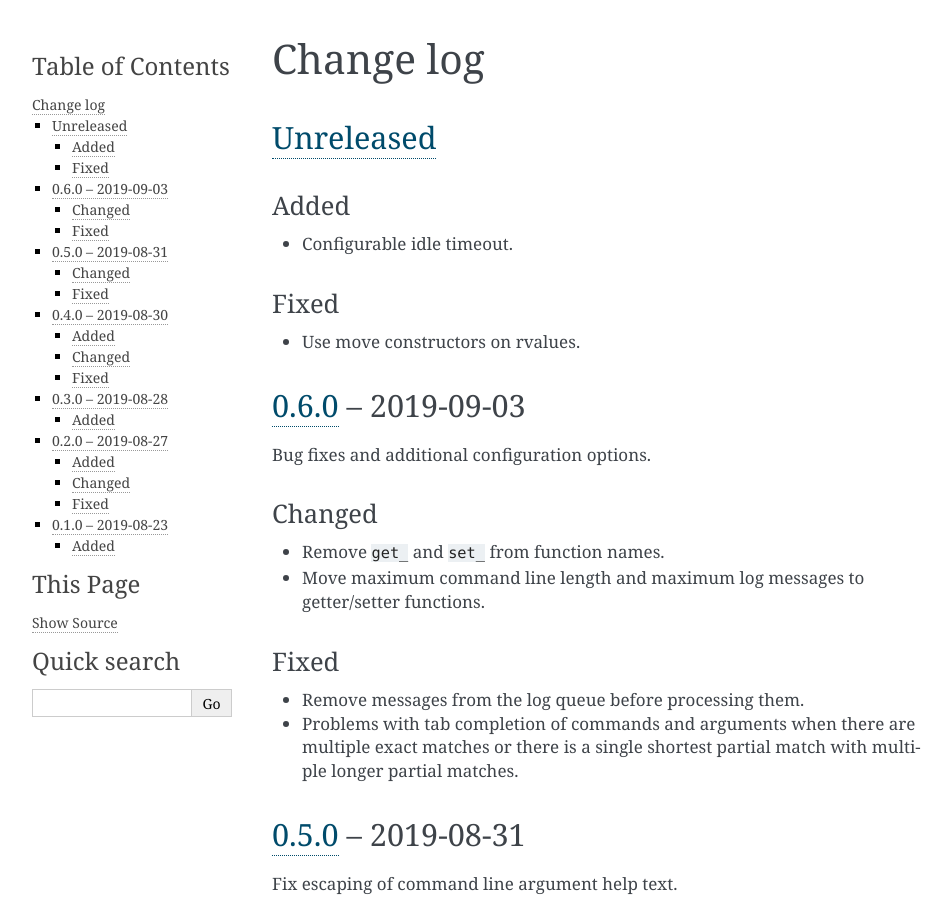
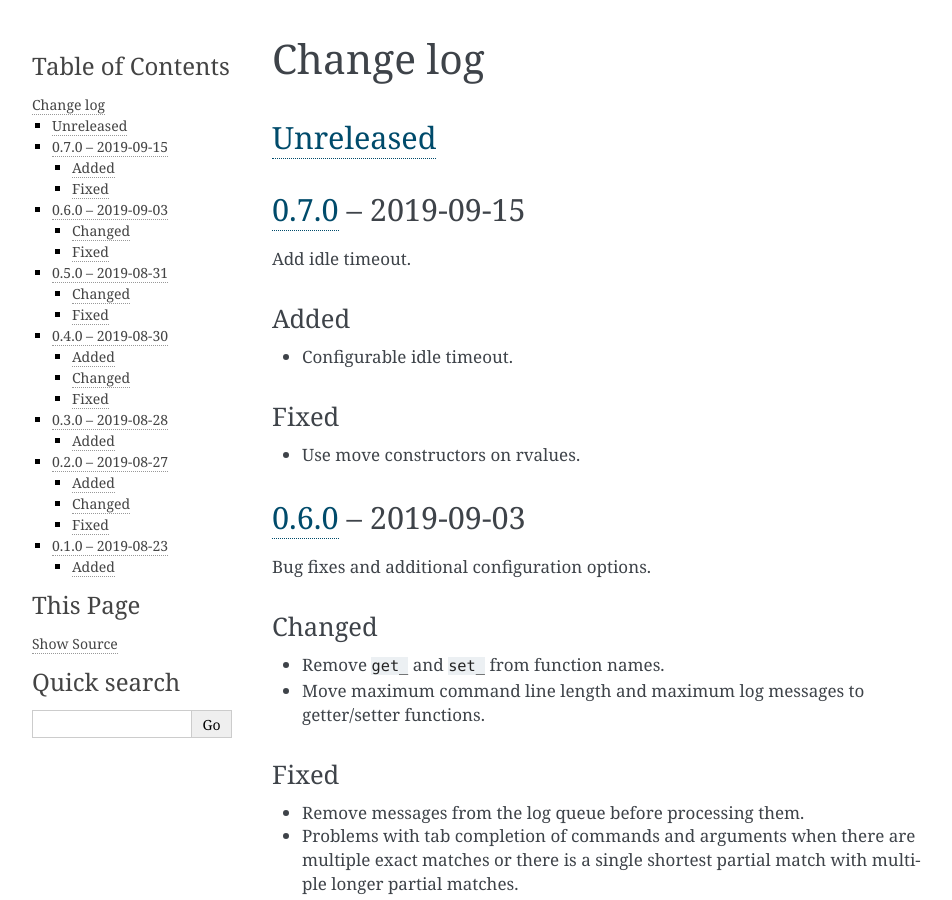
Before and after one commit to nomis/mcu-uuid-console, a Sphinx documentation site: the page built from docs/changelog.rst, in a window 1280 px wide and 900 px high. Shown: the whole window, without its empty margins (148-1100 px from the left). Built offline with Sphinx 7.4.7, drawn with Linux system fonts in a browser that asks for light colours.

Commit message:
Version 0.7.0

```diff
--- a/docs/changelog.rst
+++ b/docs/changelog.rst
@@ -3,6 +3,11 @@
 
 Unreleased_
 -----------
+
+0.7.0_ |--| 2019-09-15
+----------------------
+
+Add idle timeout.
 
 Added
 ~~~~~
@@ -148,7 +153,8 @@
 
 .. |--| unicode:: U+2013 .. EN DASH
 
-.. _Unreleased: https://github.com/nomis/mcu-uuid-console/compare/0.6.0...HEAD
+.. _Unreleased: https://github.com/nomis/mcu-uuid-console/compare/0.7.0...HEAD
+.. _0.7.0: https://github.com/nomis/mcu-uuid-console/compare/0.6.0...0.7.0
 .. _0.6.0: https://github.com/nomis/mcu-uuid-console/compare/0.5.0...0.6.0
 .. _0.5.0: https://github.com/nomis/mcu-uuid-console/compare/0.4.0...0.5.0
 .. _0.4.0: https://github.com/nomis/mcu-uuid-console/compare/0.3.0...0.4.0
--- a/library.json
+++ b/library.json
@@ -12,7 +12,7 @@
 		"type": "git",
 		"url": "https://github.com/nomis/mcu-uuid-console.git"
 	},
-	"version": "0.6.0",
+	"version": "0.7.0",
 	"license": "GPL-3.0-or-later",
 	"homepage": "https://mcu-uuid-console.readthedocs.io/",
 	"export": {
```
Also changed, not shown: 2 other files.
